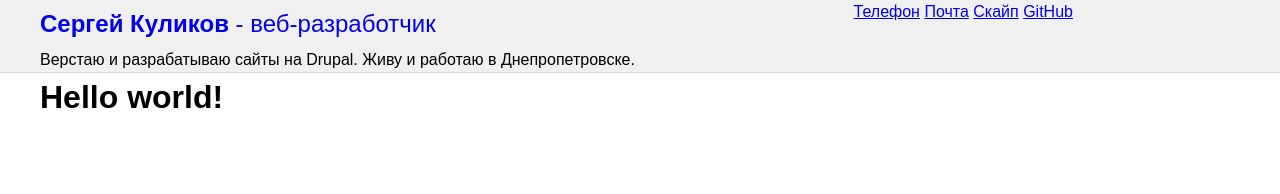
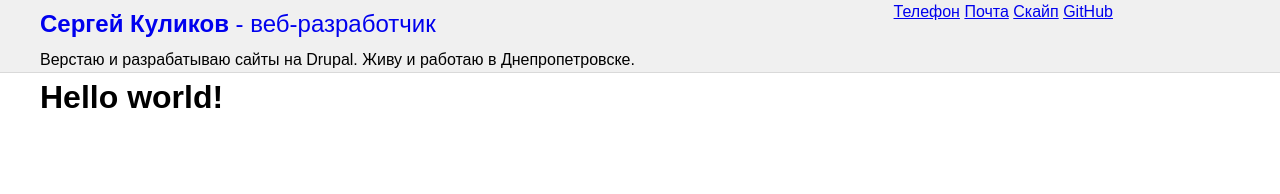
Before and after one commit to web-padawan/web-padawan.github.io, a Jekyll site: the page built from index.html, in a window 1280 px wide. Shown: the top 194 px of the page. Built offline with Jekyll 4.4.1, drawn with Linux system fonts in a browser that asks for light colours.

Commit message:
[mod] header - breakpoints

```diff
--- a/assets/css/app.css
+++ b/assets/css/app.css
@@ -714,9 +714,26 @@
   border-bottom: 1px solid #d9d9d9;
 }
 .header__left {
-  width: 66.10169%;
-  float: left;
-  margin-right: 1.69492%;
+  text-align: center;
+}
+@media (min-width: 960px) {
+  .header__left {
+    width: 66.10169%;
+    float: left;
+    margin-right: 1.69492%;
+    text-align: left;
+  }
+}
+.header__right {
+  text-align: center;
+}
+@media (min-width: 960px) {
+  .header__right {
+    width: 32.20339%;
+    float: right;
+    margin-right: 0;
+    text-align: left;
+  }
 }
 .header__title {
   font-size: 24px;
@@ -730,8 +747,3 @@
 .header__addition {
   font-weight: normal;
 }
-.header__nav {
-  width: 32.20339%;
-  float: right;
-  margin-right: 0;
-}
```
Also changed, not shown: sass/layout/_header.scss (+15 -6 lines).
